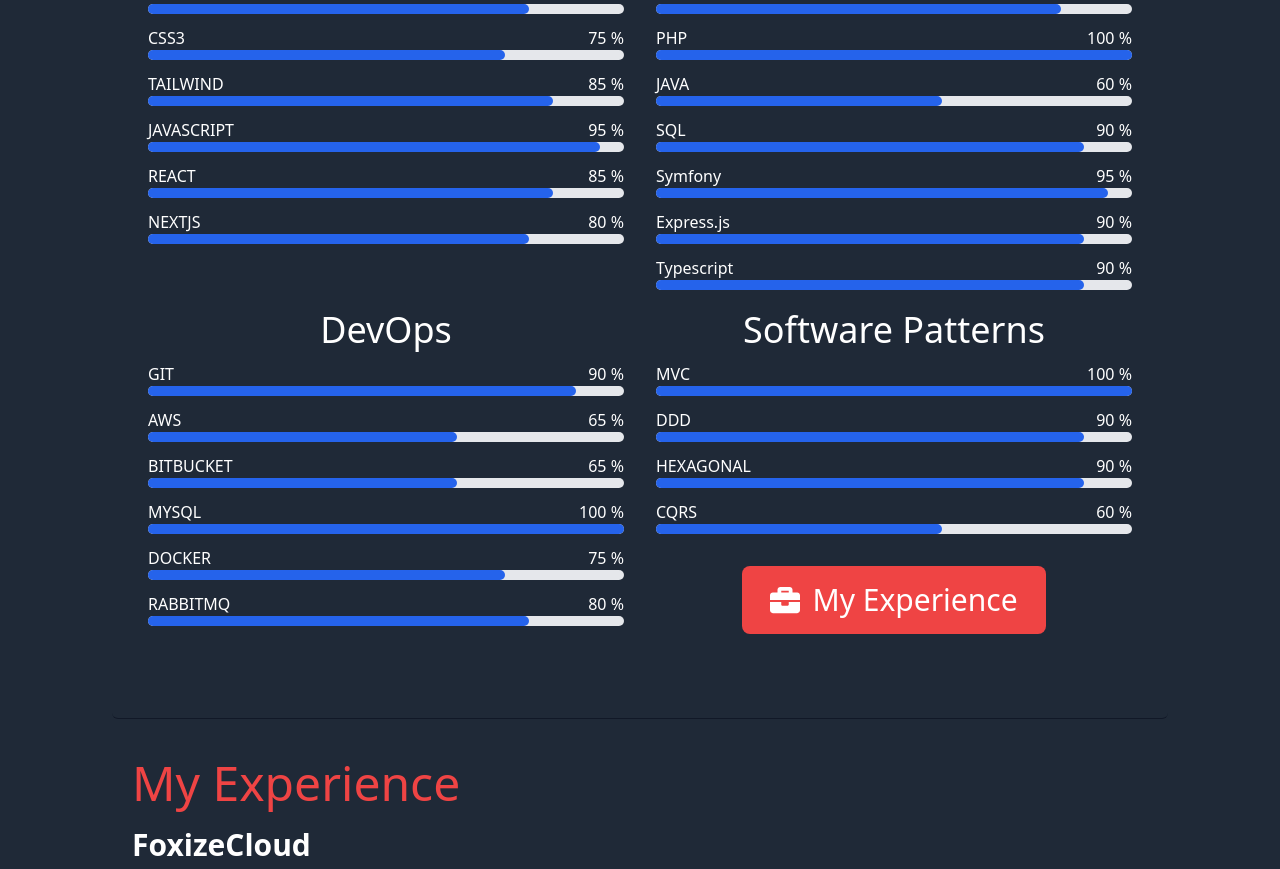
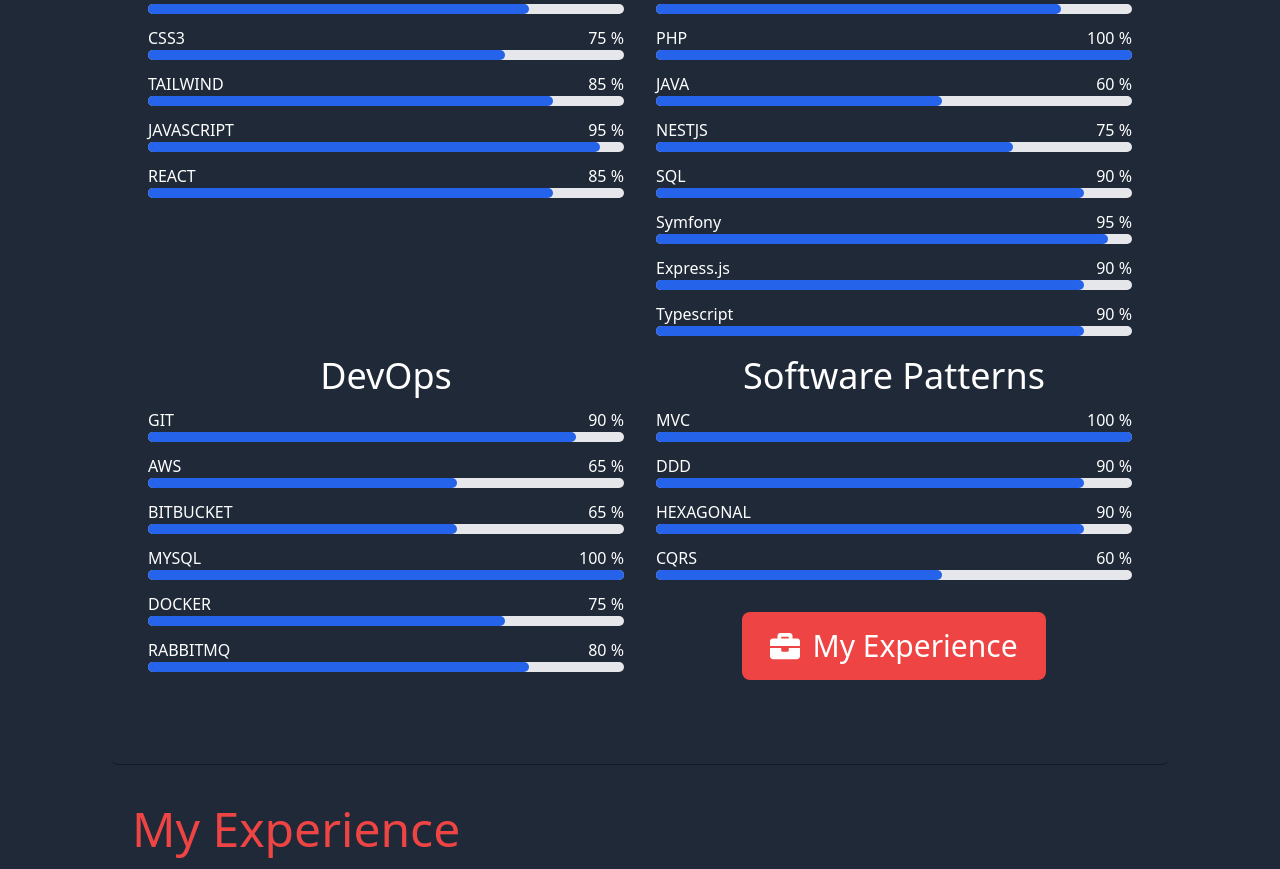
Before and after one commit to albertmenendezg/portofolio, a React (Create React App) app: page / in a window 1280 px wide. Shown: the part 2105-2974 px from the top of the page. Built offline with nearby package versions, Linux system fonts and the light colour scheme.

Commit message:
moved to pages

```diff
--- a/src/components/Elements/About/About.tsx
+++ b/src/pages/About/About.tsx
@@ -2,9 +2,9 @@
 import {FaPhoneAlt} from 'react-icons/fa';
 import {FiAtSign} from 'react-icons/fi';
 import {BsCodeSlash} from 'react-icons/bs';
-import ScrollLinkButton from '../../Common/ScrollLinkButton/ScrollLinkButton';
+import ScrollLinkButton from '../../components/Common/ScrollLinkButton/ScrollLinkButton';
 
-const About = () => {
+const About: React.FC = () => {
   return (
     <section id='about' className='min-h-screen w-full pt-10 pb-20 px-5 flex flex-row border-b border-gray-900 rounded-md gap-x-16'>
         <div className='md:w-1/2 h-100'>
--- a/src/components/Elements/Experience/Experience.tsx
+++ b/src/pages/Experience/Experience.tsx
@@ -22,7 +22,7 @@
   }
 ]
 
-const Experience = () => {
+const Experience: React.FC = () => {
   return (
     <section id='experience' className='min-h-screen w-full pt-10 pb-20 px-5 flex flex-row border-b border-gray-900 rounded-md gap-4'>
       <div className='w-full'>
--- a/src/components/Elements/Home/Home.tsx
+++ b/src/pages/Home/Home.tsx
@@ -2,9 +2,9 @@
 import { AiFillGithub, AiFillLinkedin, AiFillTwitterCircle } from 'react-icons/ai';
 import { BsPersonFill } from 'react-icons/bs';
 import { useTypewriter, Cursor} from 'react-simple-typewriter'
-import ScrollLinkButton from '../../Common/ScrollLinkButton/ScrollLinkButton';
+import ScrollLinkButton from '../../components/Common/ScrollLinkButton/ScrollLinkButton';
 
-const Home = () => {
+const Home: React.FC = () => {
 
     const [text] = useTypewriter({
         words: ["Backend Developer.", "DevOps Administrator." ,"Tech Apasionated.", "Frontend Developer."],
--- a/src/components/Elements/Navbar/Navbar.tsx
+++ b/src/pages/Navbar/Navbar.tsx
@@ -25,7 +25,7 @@
     },
 ];
 
-const Navbar = () => {
+const Navbar: React.FC = () => {
     return (
         <nav className='flex md:justify-end w-full'>
             <ul className='flex flex-row mx-auto md:mx-5'>
--- a/src/components/Elements/Skills/Skills.tsx
+++ b/src/pages/Skills/Skills.tsx
@@ -1,9 +1,9 @@
 import React from 'react'
-import Skill from '../../Common/Skill/Skill'
-import ScrollLinkButton from "../../Common/ScrollLinkButton/ScrollLinkButton";
+import Skill from '../../components/Common/Skill/Skill'
+import ScrollLinkButton from "../../components/Common/ScrollLinkButton/ScrollLinkButton";
 import {FaBriefcase} from "react-icons/fa";
 
-const Skills = () => {
+const Skills: React.FC = () => {
   return (
     <section id='skills' className='min-h-screen w-full pt-10 pb-20 px-5 flex flex-row border-b border-gray-900 rounded-md gap-4'>
       <div className='w-full'>
@@ -16,13 +16,13 @@
             <Skill label='TAILWIND' percent={85} />
             <Skill label='JAVASCRIPT' percent={95} />
             <Skill label='REACT' percent={85} />
-            <Skill label='NEXTJS' percent={80} />
           </div>
           <div className='w-full md:w-1/2 px-4 pt-2'>
             <h2 className='text-4xl text-center'>Backend</h2>
             <Skill label='NODE' percent={85} />
             <Skill label='PHP' percent={100} />
             <Skill label='JAVA' percent={60} />
+            <Skill label='NESTJS' percent={75} />
             <Skill label='SQL' percent={90} />
             <Skill label='Symfony' percent={95} />
             <Skill label='Express.js' percent={90} />
```
Also changed, not shown: src/App.tsx (+5 -5 lines), 1 other file (tests, documents, lock files or other folders).
